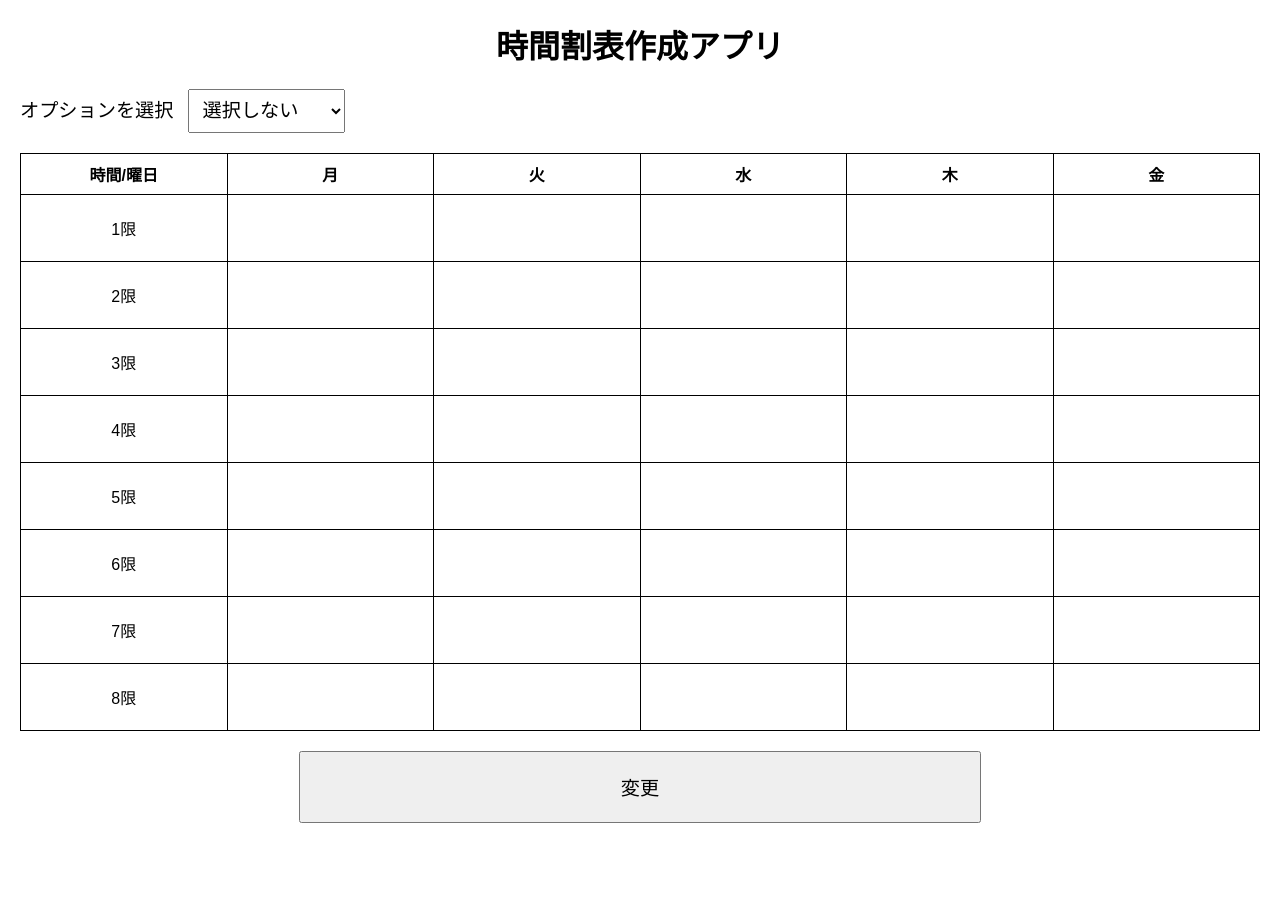
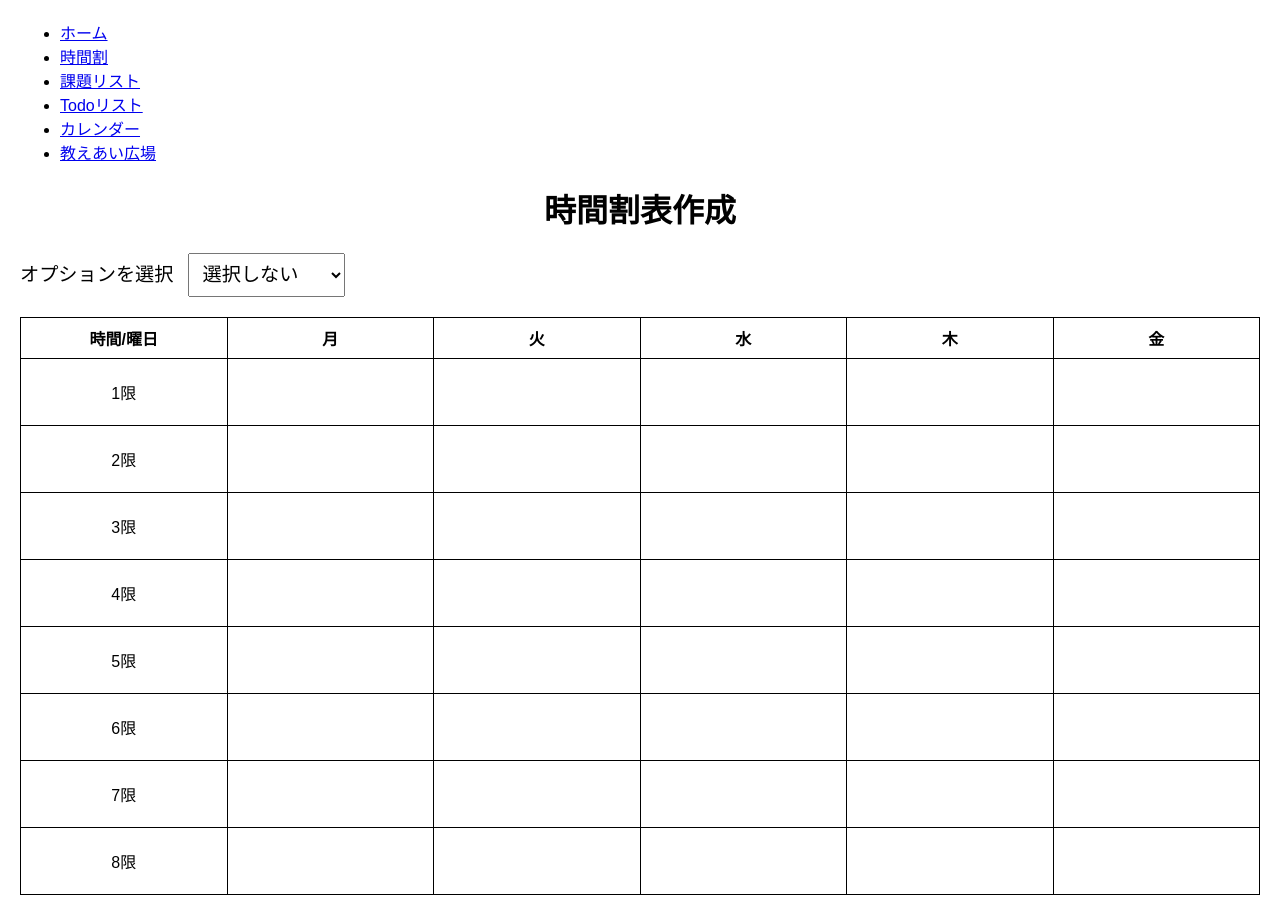
Before and after one commit to misorange/CCC, a plain HTML site: page schedule.html in a window 1280 px wide. Shown: the top 898 px of the page. Before the commit the page ends 843 px from the top, so only its background shows below. Drawn offline with Linux system fonts and the light colour scheme.

Commit message:
add header

```diff
--- a/schedule.html
+++ b/schedule.html
@@ -18,7 +18,19 @@
     </style>
 </head>
 <body>
-    <h1>時間割表作成アプリ</h1>
+	<header>
+        <nav>
+            <ul>
+                <li><a href="index.html">ホーム</a></li>
+                <li><a href="schedule.html">時間割</a></li>
+                <li><a href="tasks.html">課題リスト</a></li>
+                <li><a href="to_do.html">Todoリスト</a></li>
+                <li><a href="calendar.html">カレンダー</a></li>
+                <li><a href="square.html">教えあい広場</a></li>
+            </ul>
+        </nav>
+    </header>
+    <h1>時間割表作成</h1>
     <div>
         </select>
         <label for="option" style="font-size:1.2em;">オプションを選択</label>
```
